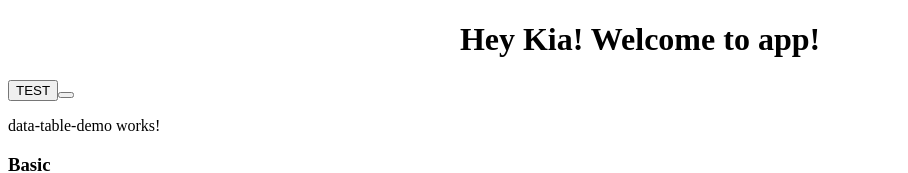
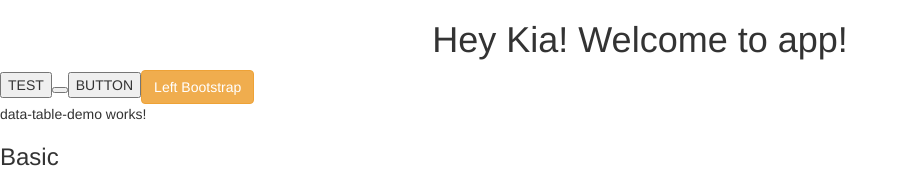
Before and after one commit to takiyah98/primengTesting, an Angular app: page / in a window 1280 px wide. Shown: the top 173 px of the page, without its empty margins (0-908 px from the left). Built offline with nearby package versions, Linux system fonts and the light colour scheme; what primeng would draw is missing.

Commit message:
added bootstrap library

```diff
--- a/package.json
+++ b/package.json
@@ -21,9 +21,10 @@
     "@angular/platform-browser": "^5.0.0",
     "@angular/platform-browser-dynamic": "^5.0.0",
     "@angular/router": "^5.0.0",
+    "bootstrap": "^3.3.7",
     "core-js": "^2.4.1",
+    "font-awesome": "^4.7.0",
     "primeng": "^4.3.0",
-    "font-awesome": "^4.7.0",
     "rxjs": "^5.5.2",
     "zone.js": "^0.8.14"
   },
--- a/src/app/app.component.html
+++ b/src/app/app.component.html
@@ -20,4 +20,6 @@
 
 <button type="button">TEST</button>
 <button pButton type="button" label="Click" (click)="clickedButton()"></button>
+<button  type="button"> BUTTON</button>
+<button type="button" class="btn btn-warning">Left Bootstrap </button>
 <app-data-table-demo></app-data-table-demo>
```
Also changed, not shown: .angular-cli.json.
